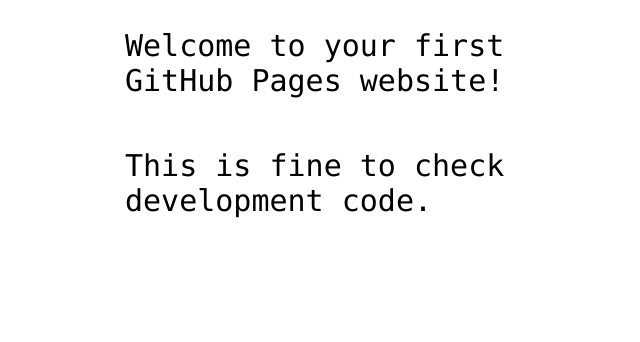
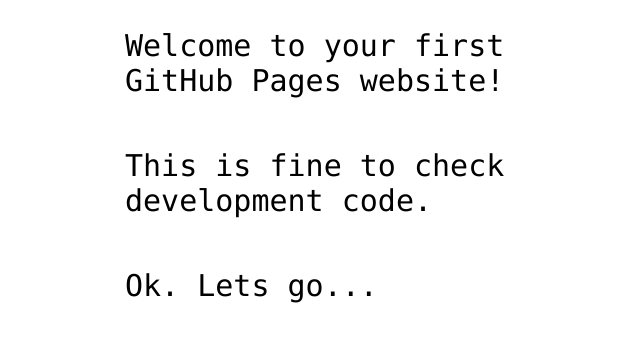
Before and after one commit to mono048/hello-world, a plain HTML site: page index.html in a window 1280 px wide. Shown: the part 360-702 px from the top of the page, without its empty margins (315-955 px from the left). Drawn offline with Linux system fonts and the light colour scheme.

Commit message:
Update index.html

```diff
--- a/index.html
+++ b/index.html
@@ -14,6 +14,7 @@
 <!-- Change this code here by copy and pasting your template on line 15 -->
 <p>Welcome to your first GitHub Pages website!</p>
 <p> This is fine to check development code.</p>
+  <p>Ok. Lets go...</p>
 
 </body>
 </html>
```
